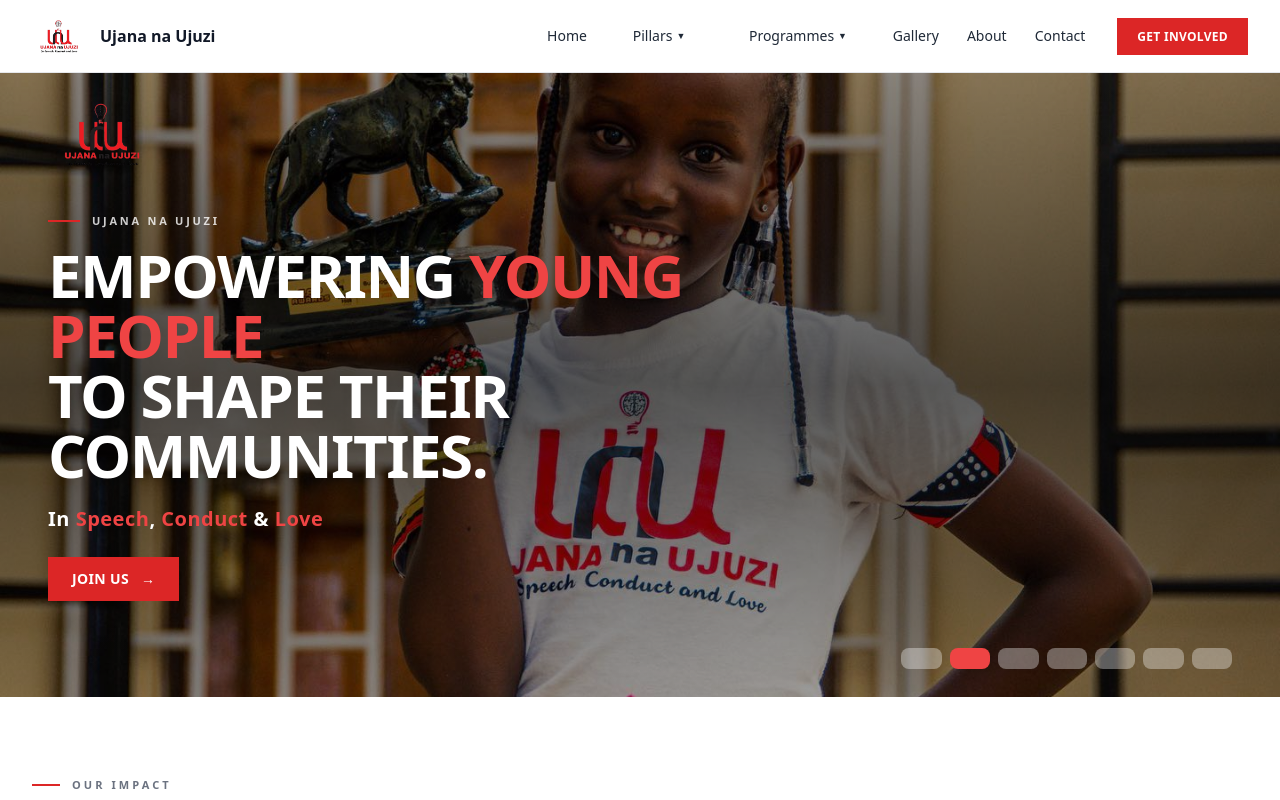
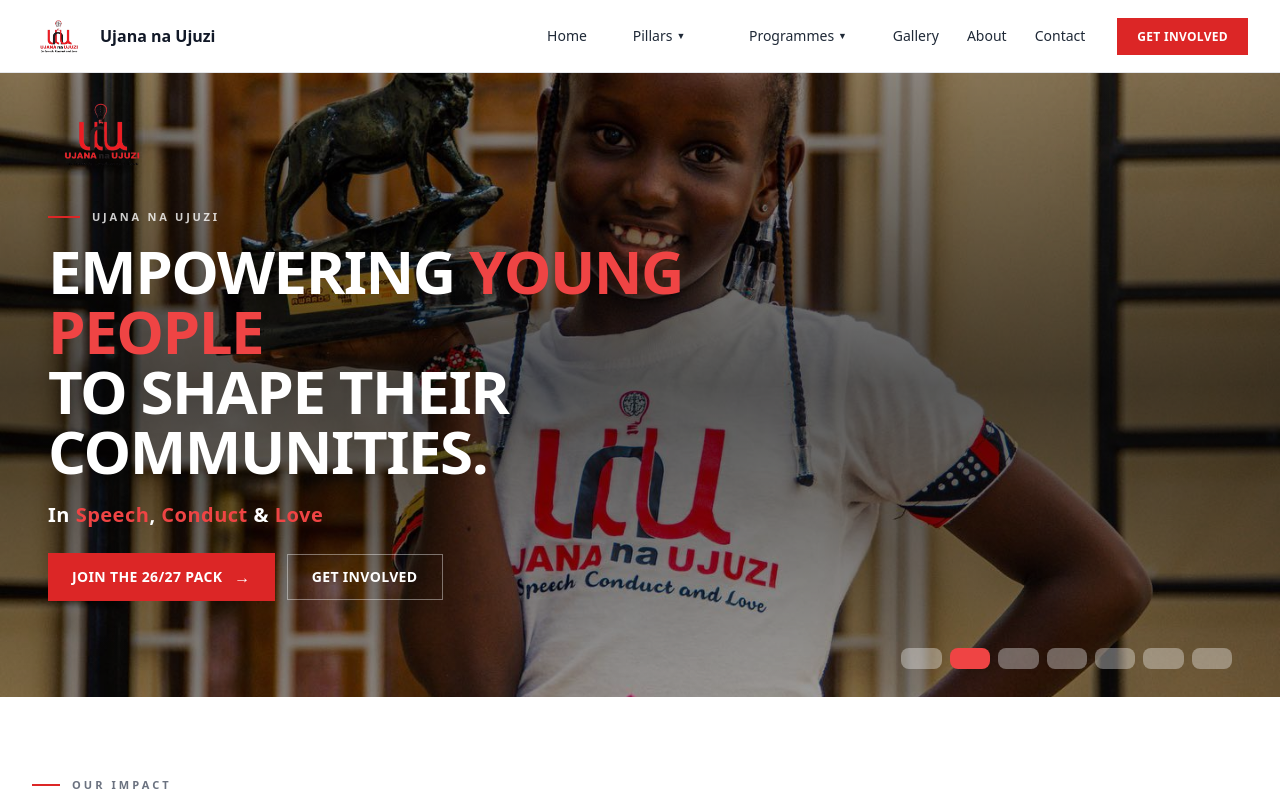
Before and after one commit to Larrymeez/Ujana-na-Ujuzi, a React (Vite) app: page / in a window 1280 px wide. Shown: the top 800 px of the page. Built offline with nearby package versions, Linux system fonts and the light colour scheme.

Commit message:
updates on Bulldogs page

```diff
--- a/src/components/Hero.jsx
+++ b/src/components/Hero.jsx
@@ -194,7 +194,9 @@ export default function Hero() {
 
           </div>
 
-          {/* Main heading */}
+          {/* =================================================
+              MAIN HEADING
+          ================================================== */}
 
           <div
             className={`
@@ -236,7 +238,9 @@ export default function Hero() {
 
           </div>
 
-          {/* Motto */}
+          {/* =================================================
+              MOTTO
+          ================================================== */}
 
           <p
             className={`
@@ -271,11 +275,17 @@ export default function Hero() {
             </span>
           </p>
 
-          {/* CTA */}
+          {/* =================================================
+              CALL TO ACTIONS
+          ================================================== */}
 
           <div
             className={`
               mt-6
+              flex
+              flex-wrap
+              items-center
+              gap-3
               transition-all
               duration-700
               delay-300
@@ -287,15 +297,19 @@ export default function Hero() {
             `}
           >
 
+            {/* =================================================
+                PLAYER REGISTRATION CTA
+            ================================================== */}
+
             <Link
-              to="/contact"
+              to="/bulldogs"
               className="
                 group
                 inline-flex
                 items-center
                 gap-3
                 bg-red-600
-                hover:bg-red-700
+                hover:bg-black
                 text-white
                 px-6
                 py-3
@@ -304,15 +318,18 @@ export default function Hero() {
                 tracking-wide
                 text-xs
                 sm:text-sm
-                transition-colors
+                transition-all
                 duration-300
               "
             >
 
-              Join Us
+              <span>
+                Join the 26/27 Pack
+              </span>
 
               <span
                 className="
+                  text-base
                   transition-transform
                   duration-300
                   group-hover:translate-x-1
@@ -320,6 +337,37 @@ export default function Hero() {
               >
                 →
               </span>
+
+            </Link>
+
+            {/* =================================================
+                GENERAL CONTACT CTA
+            ================================================== */}
+
+            <Link
+              to="/contact"
+              className="
+                inline-flex
+                items-center
+                gap-3
+                border
+                border-white/40
+                hover:border-white
+                hover:bg-white/10
+                text-white
+                px-6
+                py-3
+                font-bold
+                uppercase
+                tracking-wide
+                text-xs
+                sm:text-sm
+                transition-all
+                duration-300
+              "
+            >
+
+              Get Involved
 
             </Link>
 
@@ -331,7 +379,7 @@ export default function Hero() {
 
       {/* =====================================================
           SLIDE INDICATORS
-          Subtle horizontal bars — Bulldogs style
+          Subtle horizontal bars
       ====================================================== */}
 
       <div
```
